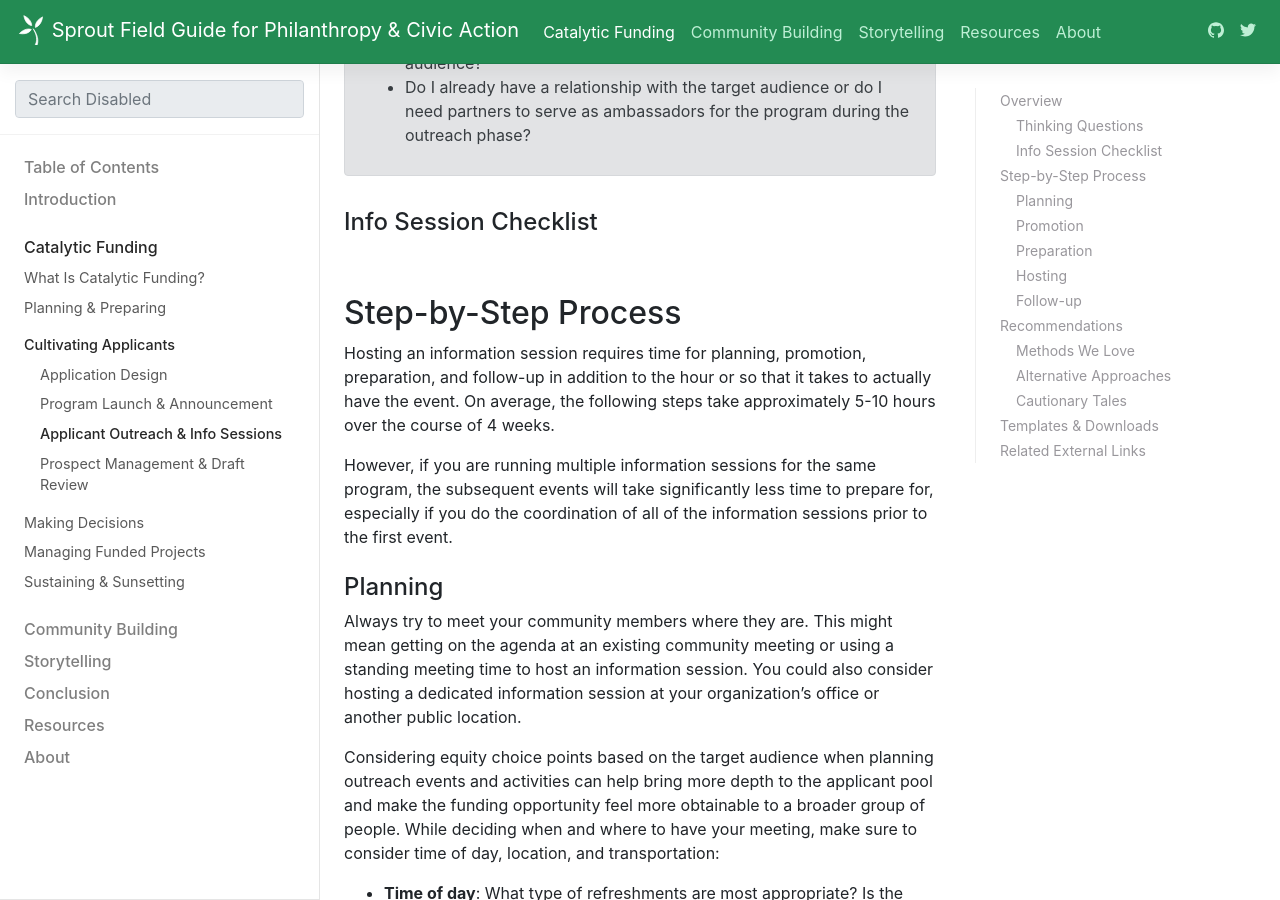
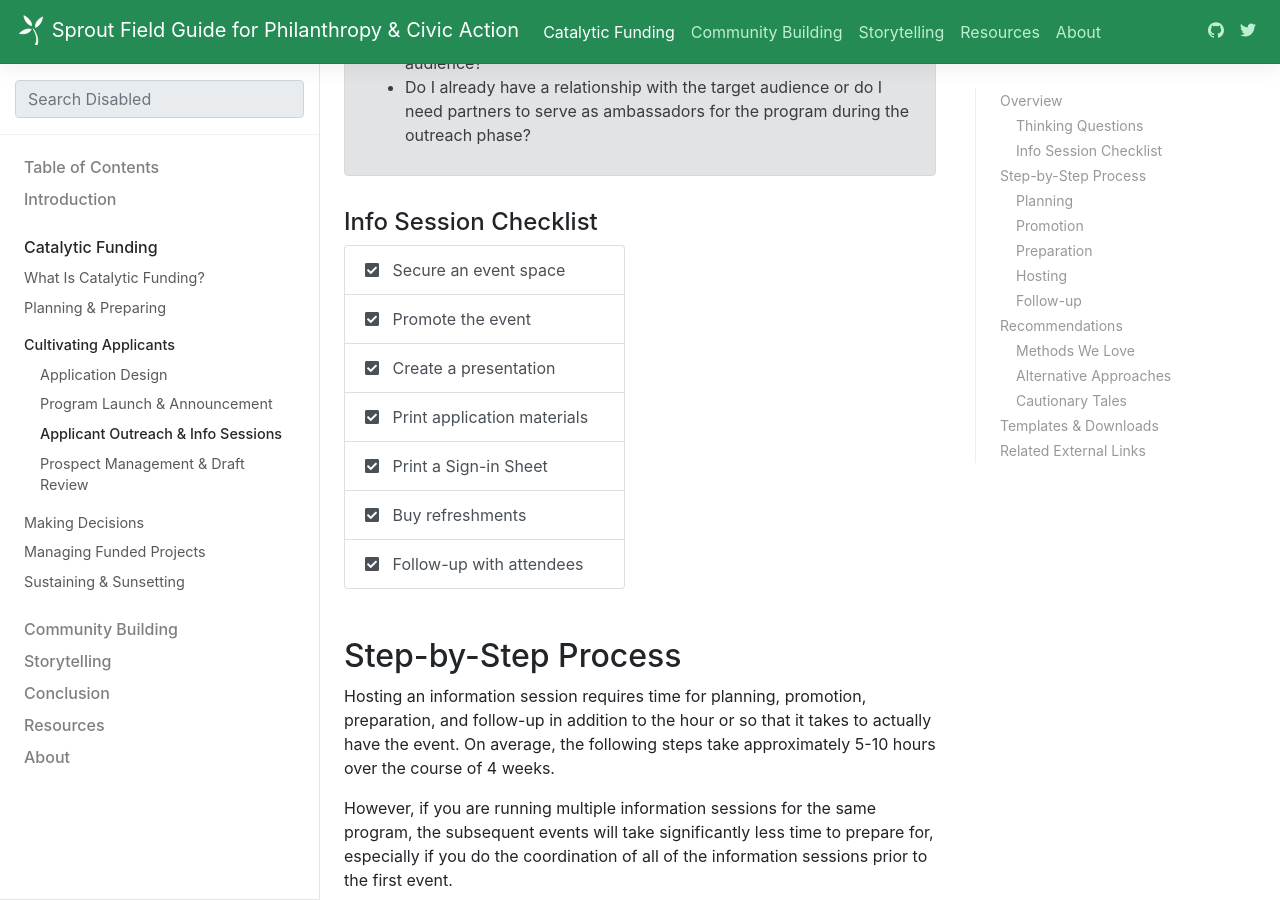
Before and after one commit to sproutfund/field-guide, a Jekyll site: the page built from catalytic-funding/cultivating-applicants/applicant-outreach-info-sessions.md, in a window 1280 px wide and 900 px high, scrolled down 1152 px. Built offline with Jekyll 4.4.1, drawn with Linux system fonts in a browser that asks for light colours; emoji names are drawn with the system emoji font; comment, search, counter and statistics services are not loaded.

Commit message:
fix missing checklists

```diff
--- /dev/null
+++ b/_data/checklists/catalytic-funding_info-session-tasks.yml
@@ -0,0 +1,7 @@
+- item: Secure an event space
+- item: Promote the event
+- item: Create a presentation
+- item: Print application materials
+- item: Print a Sign-in Sheet
+- item: Buy refreshments
+- item: Follow-up with attendees
--- a/_includes/docs/checklist.html
+++ b/_includes/docs/checklist.html
@@ -1,5 +1,5 @@
 {%- comment -%}
-Usage: {%- include checklist.html id="checklist-id" -%}
+Usage: {%- include docs/checklist.html id="checklist-id" -%}
 {%- endcomment -%}
 
 {%- assign checklist_id = include.id -%}
--- a/catalytic-funding/cultivating-applicants/applicant-outreach-info-sessions.md
+++ b/catalytic-funding/cultivating-applicants/applicant-outreach-info-sessions.md
@@ -27,7 +27,7 @@ Hosting an information session at a local community meeting place or the funder
 {% include docs/thinking-questions.html content=thinking-questions %}
 
 ### Info Session Checklist
-{% include docs/checklist.html id="info-session-tasks" %}
+{% include docs/checklist.html id="catalytic-funding_info-session-tasks" %}
 
 ## Step-by-Step Process
 
```
Also changed, not shown: _data/checklists/catalytic-funding_application-components.yml (added, +20 -0 lines), catalytic-funding/cultivating-applicants/application-design.md (+1 -1 lines).
